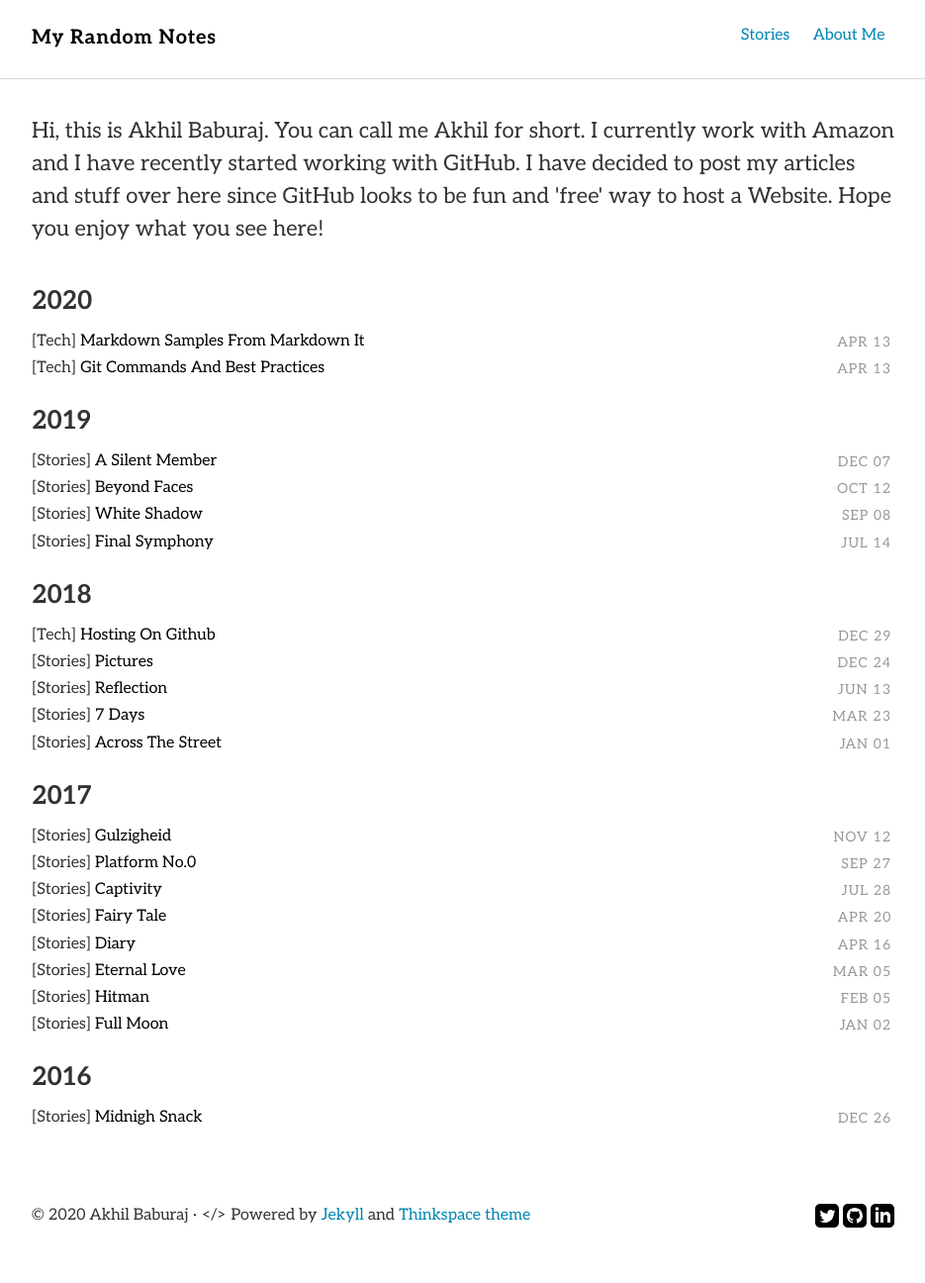
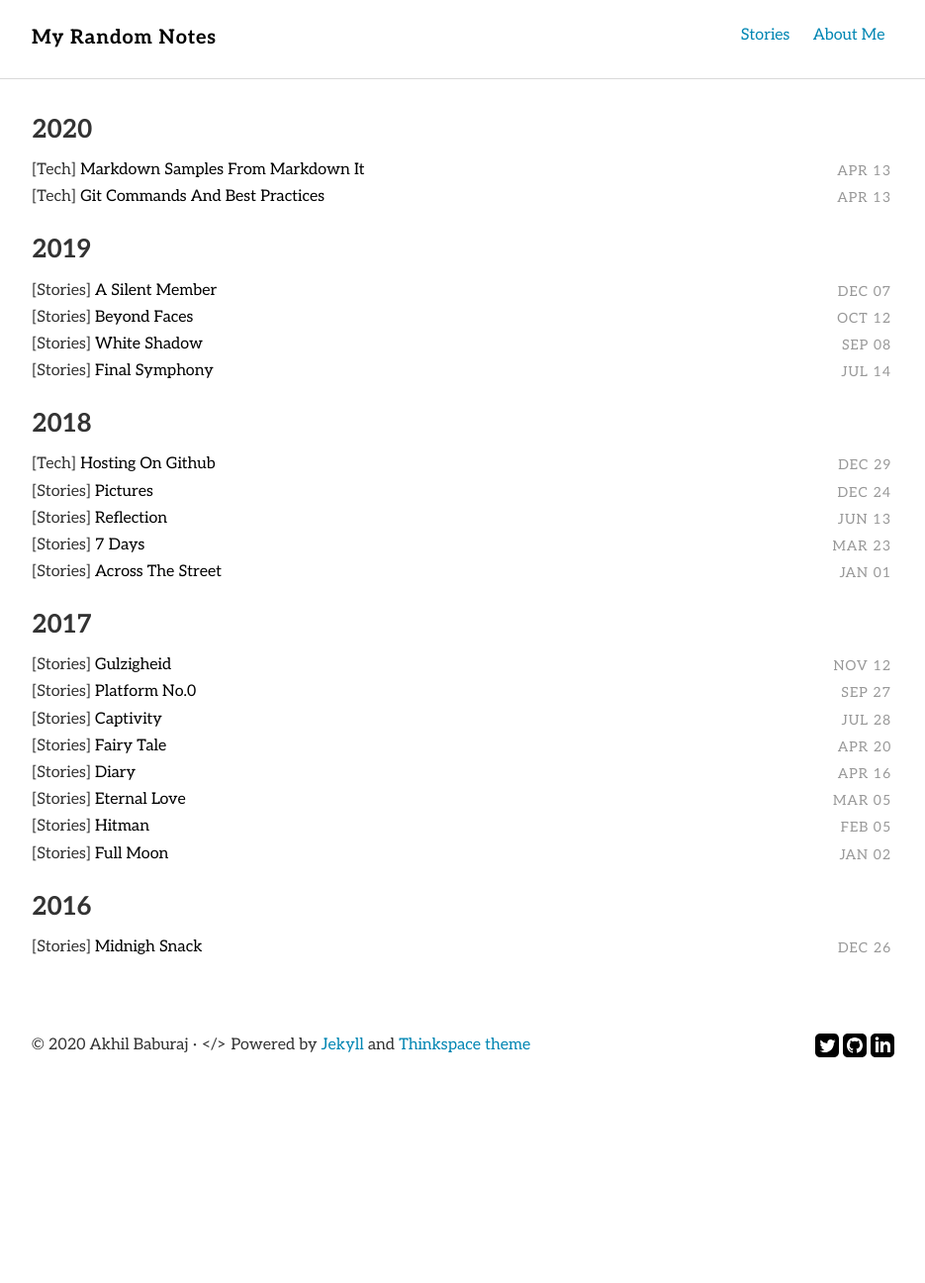
Before and after one commit to akhilbaburaj/akhilbaburaj.github.io, a Jekyll site: the page built from index.html, in a window 1280 px wide. Shown: the whole page at 99% size, without its empty margins (172-1107 px from the left). Built offline with Jekyll 4.4.1, drawn with Linux system fonts in a browser that asks for light colours; after the commit the page ends 1124 px from its top, so only the background shows below that.

Commit message:
removing intro.htmo.html

```diff
--- a/_includes/intro.html
+++ /dev/null
@@ -1,5 +0,0 @@
-<section class="intro">
-  <div class="container">
-    <p class="lead">Hi, this is Akhil Baburaj. You can call me Akhil for short. I currently work with Amazon and I have recently started working with GitHub. I have decided to post my articles and stuff over here since GitHub looks to be fun and 'free' way to host a Website. Hope you enjoy what you see here!</p>
-  </div>
-</section>
--- a/index.html
+++ b/index.html
@@ -2,8 +2,6 @@
 layout: default
 title: Home
 ---
-
-{% include intro.html %}
 
 <section class="post-list">
   <div class="container">
```
